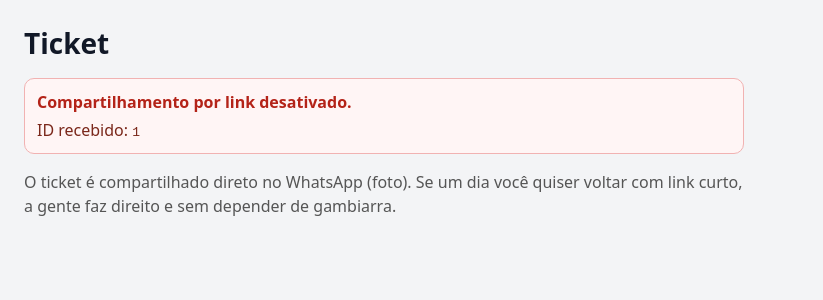
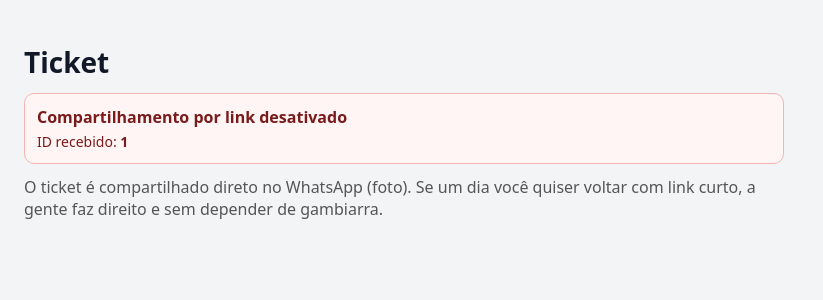
Before and after one commit to yudikuse/gpasfalto, a Next.js app: page /t/1 in a window 1280 px wide. Shown: the top 300 px of the page, without its empty margins (0-823 px from the left). Built offline with nearby package versions, Linux system fonts and the light colour scheme.

Commit message:
Update page.tsx

```diff
--- a/app/t/[id]/page.tsx
+++ b/app/t/[id]/page.tsx
@@ -1,35 +1,47 @@
 // FILE: app/t/[id]/page.tsx
+
 export const dynamic = "force-dynamic";
 
-type PageProps = {
-  params: { id: string };
-};
+export default async function Page({
+  params,
+}: {
+  params: Promise<{ id: string }>;
+}) {
+  const { id } = await params;
 
-export default function TicketPage({ params }: PageProps) {
   return (
-    <main style={{ padding: 24, fontFamily: "system-ui, -apple-system, Segoe UI, Roboto, Arial" }}>
-      <h1 style={{ margin: 0, fontSize: 28 }}>Ticket</h1>
+    <main
+      style={{
+        padding: 24,
+        fontFamily:
+          "system-ui, -apple-system, Segoe UI, Roboto, Arial, sans-serif",
+      }}
+    >
+      <h1 style={{ fontSize: 28, fontWeight: 800, marginBottom: 12 }}>
+        Ticket
+      </h1>
 
       <div
         style={{
-          marginTop: 16,
-          border: "1px solid #f1b2b2",
+          border: "1px solid #f3b4b4",
           background: "#fff5f5",
-          color: "#b42318",
+          color: "#7a1a1a",
           padding: 12,
           borderRadius: 10,
-          maxWidth: 720,
+          maxWidth: 760,
         }}
       >
-        <strong>Compartilhamento por link desativado.</strong>
-        <div style={{ marginTop: 6, color: "#7a271a" }}>
-          ID recebido: <code>{params.id}</code>
+        <div style={{ fontWeight: 800, marginBottom: 4 }}>
+          Compartilhamento por link desativado
+        </div>
+        <div style={{ fontSize: 14 }}>
+          ID recebido: <b>{id || "(vazio)"}</b>
         </div>
       </div>
 
-      <p style={{ marginTop: 16, color: "#555", maxWidth: 720, lineHeight: 1.5 }}>
-        O ticket é compartilhado direto no WhatsApp (foto). Se um dia você quiser voltar com link curto,
-        a gente faz direito e sem depender de gambiarra.
+      <p style={{ marginTop: 12, color: "#555", maxWidth: 760 }}>
+        O ticket é compartilhado direto no WhatsApp (foto). Se um dia você quiser
+        voltar com link curto, a gente faz direito e sem depender de gambiarra.
       </p>
     </main>
   );
```
